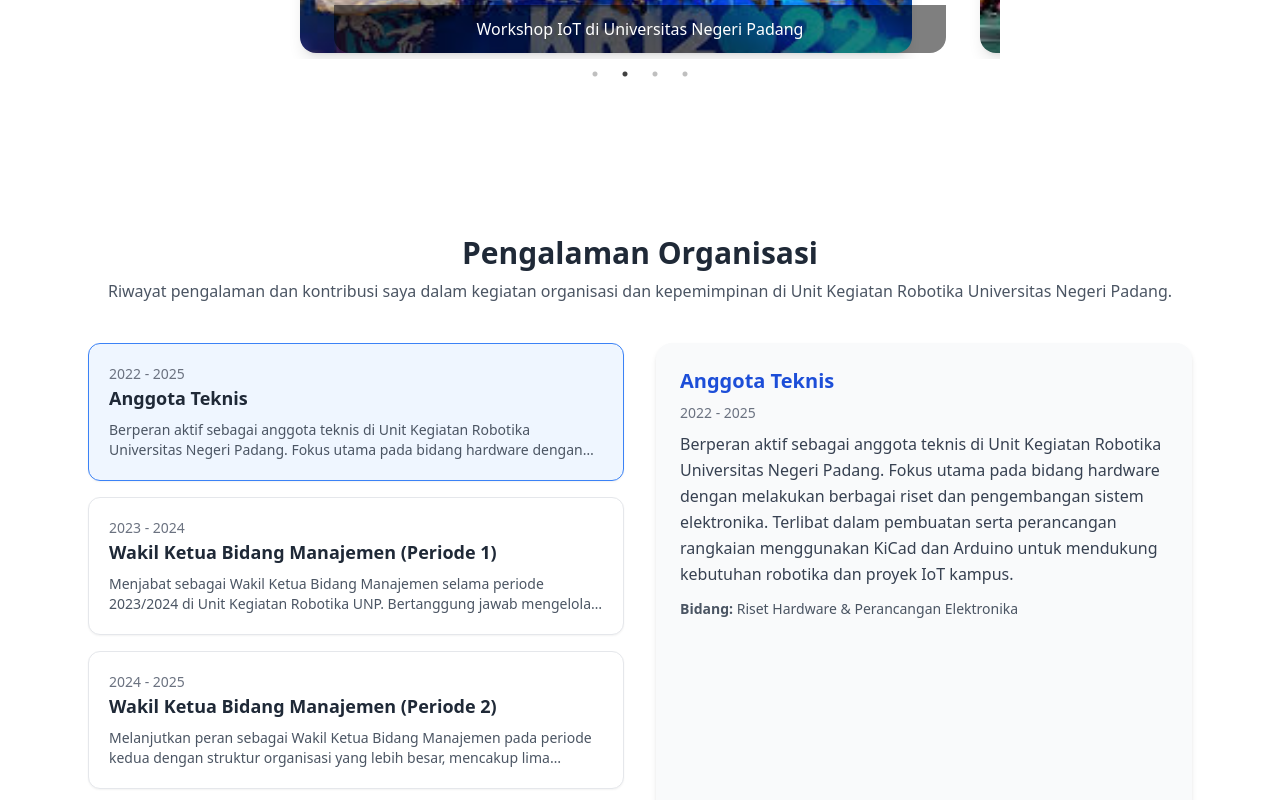
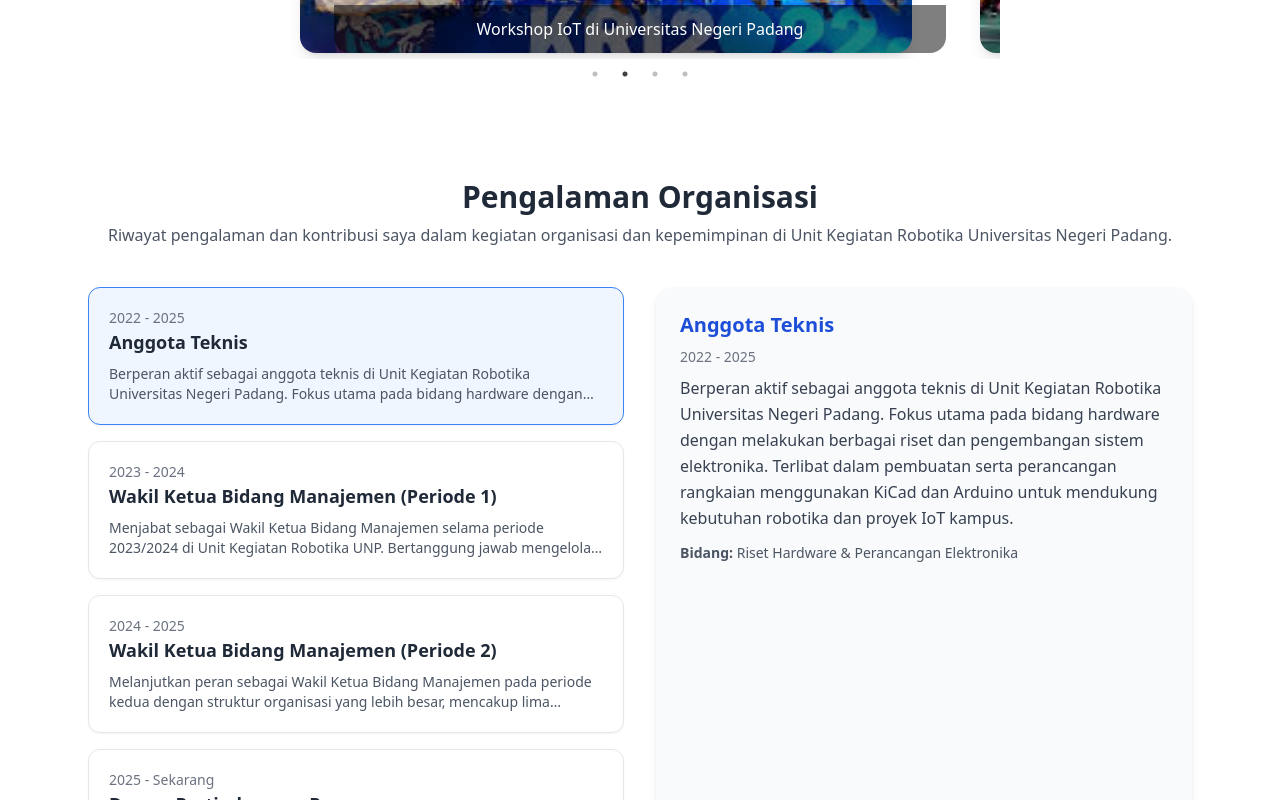
Before and after one commit to aldo1725/Rifaldo-portfolio, a React (Vite) app: page / in a window 1280 px wide. Shown: the part 1820-2620 px from the top of the page. Built offline with nearby package versions, Linux system fonts and the light colour scheme.

Commit message:
revisi exprerience

```diff
--- a/src/pages/Experience.jsx
+++ b/src/pages/Experience.jsx
@@ -52,7 +52,7 @@ export default function Experience() {
   return (
     <section
       id="Experience"
-      className="py-12 sm:py-16 md:py-24 bg-white overflow-hidden scroll-mt-[140px]"
+      className="py-10 md:py-10 bg-white overflow-hidden scroll-mt-[60px]"
     >
       <div className="max-w-6xl mx-auto px-6">
         {/* Judul */}
```
